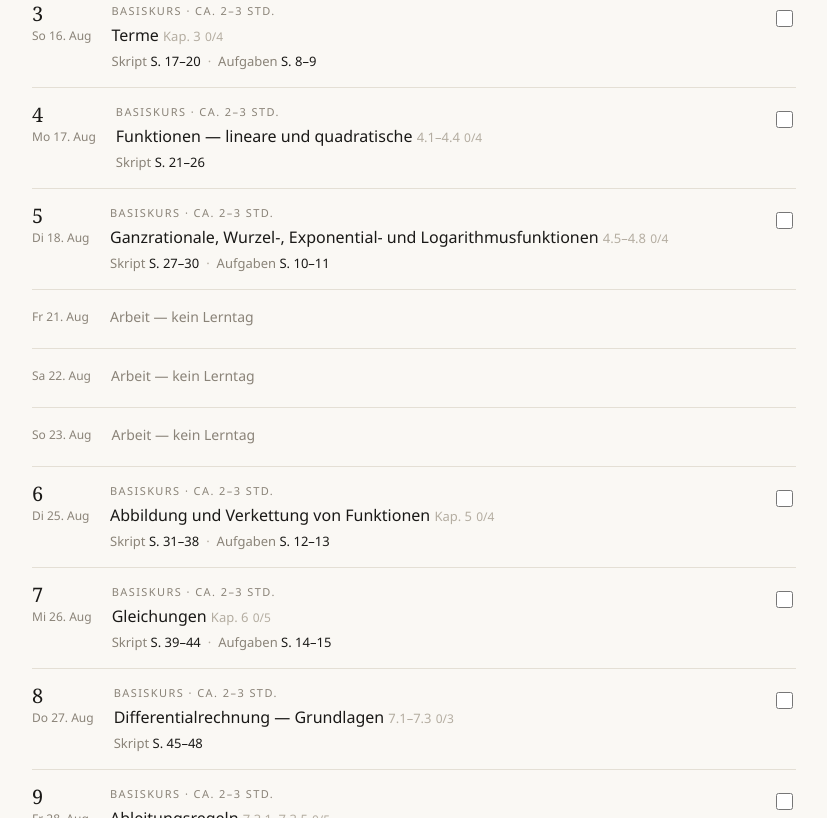
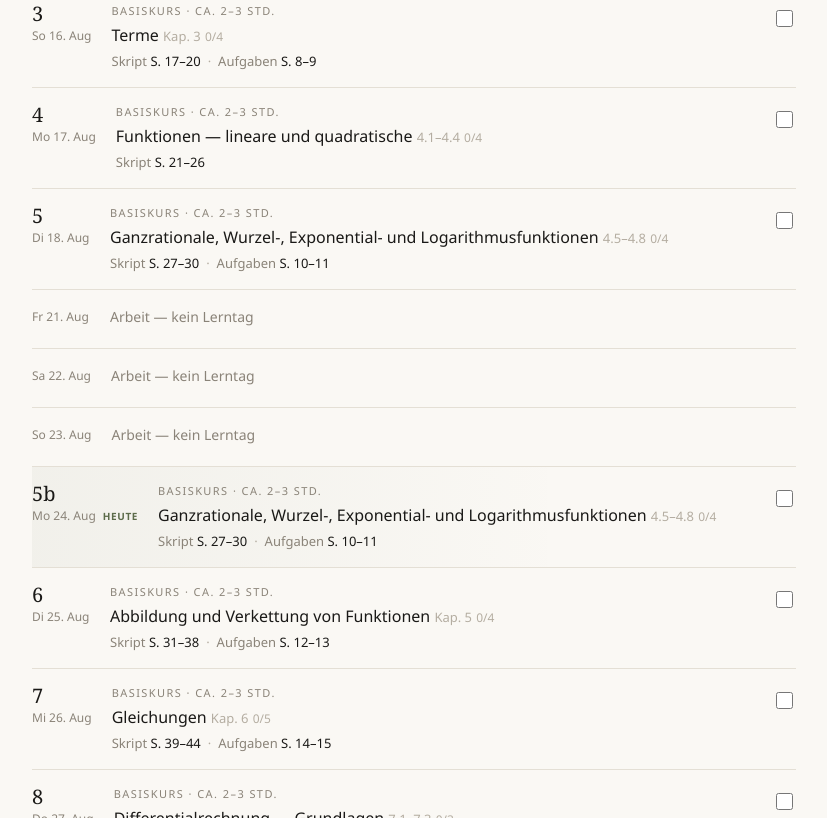
Before and after one commit to IceFuyu/NewsSync, a website: page mathe/index.html in a window 1280 px wide. Shown: the part 574-1392 px from the top of the page, without its empty margins (226-1053 px from the left). Drawn offline with Linux system fonts and the light colour scheme.

Commit message:
Lernseite mathe aktualisiert

```diff
--- a/mathe/index.html
+++ b/mathe/index.html
@@ -323,6 +323,12 @@ var DAYS = [
   { work:true, date:"2026-08-21" },
   { work:true, date:"2026-08-22" },
   { work:true, date:"2026-08-23" },
+
+  { n:"5b", date:"2026-08-24", phase:"Basiskurs", set:"basis",
+    topic:"Ganzrationale, Wurzel-, Exponential- und Logarithmusfunktionen", ref:"4.5–4.8",
+    script:[27,30], scriptSol:70, ex:[10,11], exSol:6,
+    items:[["Ganzrationale Funktionen (Potenz-, Polynomfunktionen)",27,27],["Wurzelfunktion",28,28],
+           ["Exponentialfunktionen",29,29],["Logarithmusfunktionen",29,30]] },
 
   { n:6, date:"2026-08-25", phase:"Basiskurs", set:"basis",
     topic:"Abbildung und Verkettung von Funktionen", ref:"Kap. 5",
```
